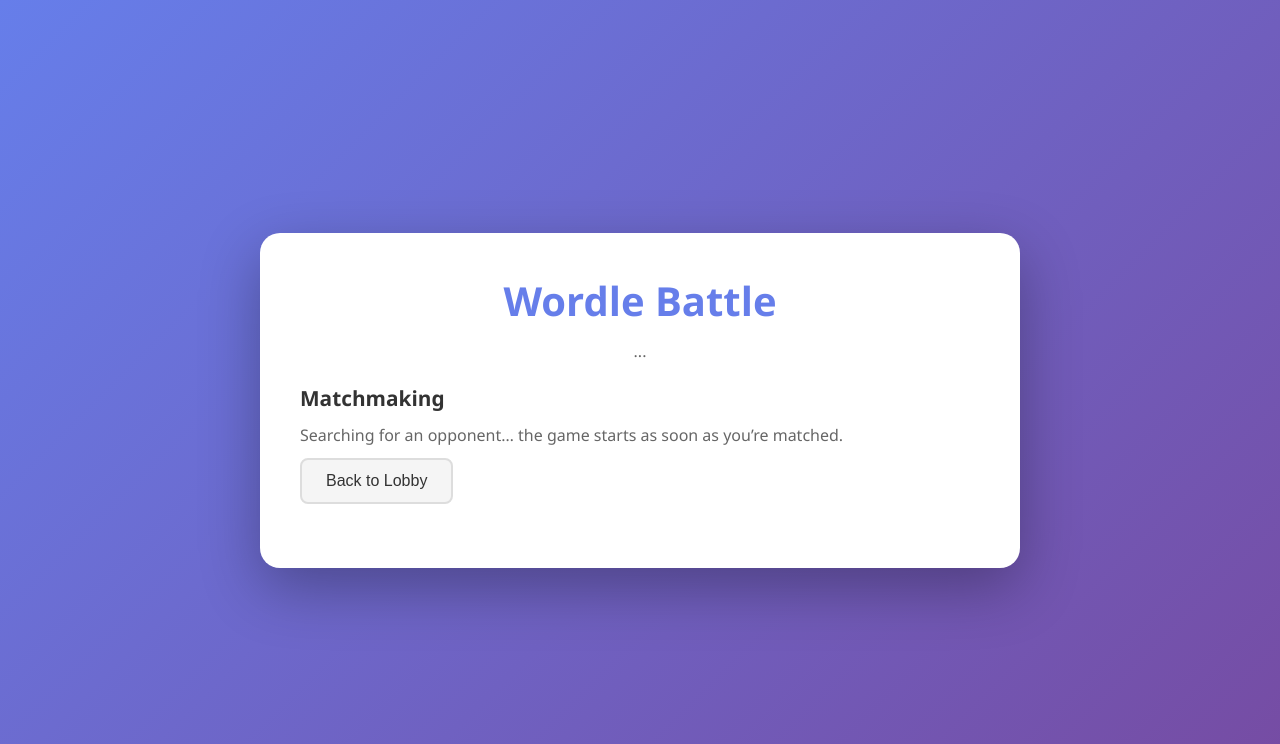
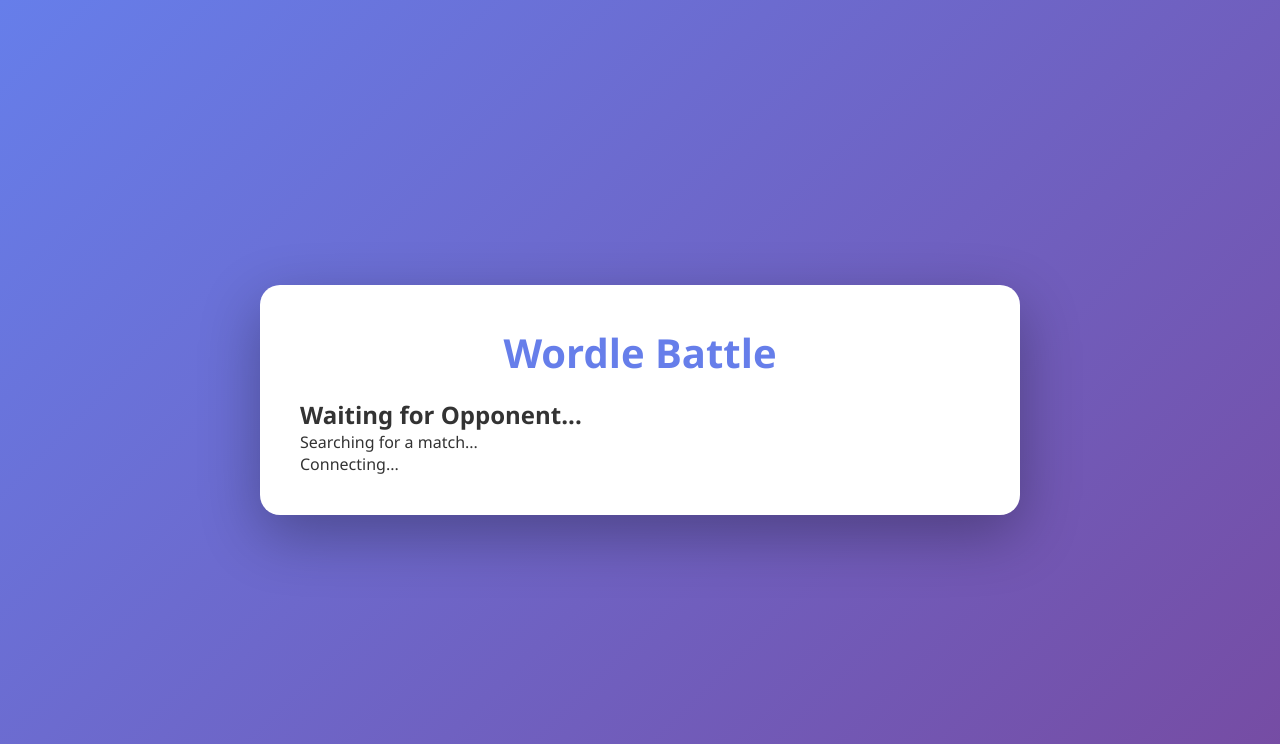
Before and after one commit to Eunhade/Test, a Flask app: page /game in a window 1280 px wide. Shown: the top 744 px of the page. Run offline with Flask 3, Linux system fonts and the light colour scheme; the visitor is signed in with stand-in values (Sample User, id 1); some libraries are stand-ins or nearby versions.

Commit message:
Update game.html

```diff
--- a/templates/game.html
+++ b/templates/game.html
@@ -1,54 +1,73 @@
-<!doctype html>
-<html lang="en">
+<!DOCTYPE html>
+<html>
 <head>
-  <meta charset="utf-8" />
-  <meta name="viewport" content="width=device-width, initial-scale=1" />
-  <title>Wordle Battle - Multiplayer</title>
-  <link rel="stylesheet" href="{{ url_for('static', filename='style.css') }}" />
-  <script src="https://cdn.socket.io/4.7.5/socket.io.min.js"></script>
+    <title>Wordle Battle - Game</title>
+    <link rel="stylesheet" href="{{ url_for('static', filename='style.css') }}">
+    <script src="https://cdn.socket.io/4.5.4/socket.io.min.js"></script>
 </head>
 <body>
     <div class="container">
         <h1>Wordle Battle</h1>
-    <p class="subtitle"><span id="identity">...</span></p>
 
-    <div id="status" class="status info hidden"></div>
+        <!-- Waiting Area -->
+        <div id="waitingArea" class="waiting-area">
+            <h2>Waiting for Opponent...</h2>
+            <div class="loading-spinner"></div>
+            <p id="waitingStatus">Searching for a match...</p>
+            <p id="opponentStatus"></p>
+        </div>
 
-    <div id="waiting" class="section">
-      <h2>Matchmaking</h2>
-      <p style="color: var(--muted); margin-bottom: 12px;">
-        Searching for an opponent… the game starts as soon as you’re matched.
-      </p>
-      <div class="row">
-        <button id="backToLobby" class="btn secondary">Back to Lobby</button>
+        <!-- Game Area -->
+        <div id="gameArea" class="game-area hidden">
+            <!-- Game Header -->
+            <div class="game-header">
+                <div class="timer-section">
+                    <h3>Time Remaining</h3>
+                    <div id="timer" class="timer">5:00</div>
+                </div>
+
+                <div class="score-section">
+                    <div class="score-box">
+                        <span id="youLabel" class="player-label you">You</span>
+                        <span id="myScore" class="score">0</span>
+                    </div>
+                    <div class="score-box">
+                        <span id="oppLabel" class="player-label opponent">Opponent</span>
+                        <span id="oppScore" class="score">0</span>
+                    </div>
                 </div>
             </div>
 
-    <div id="game" class="section hidden">
-      <div id="timer" class="timer">5:00</div>
+            <!-- Game Message -->
+            <div id="gameMessage" class="game-message">
+                Guess the 5-letter word!
+            </div>
 
-      <div class="scores">
-        <div class="score-box">
-          <div class="score-label"><span id="youLabel">You</span></div>
-          <div id="scoreP1" class="score-value">0</div>
+            <!-- Word Grid -->
+            <div id="wordGrid" class="word-grid"></div>
+
+            <!-- Input Area -->
+            <div class="input-area">
+                <input type="text" id="guessInput" maxlength="5" placeholder="Enter guess..." autocomplete="off">
+                <button id="submitBtn" class="btn btn-primary">Submit</button>
+                <button id="surrenderBtn" class="btn btn-danger">Surrender</button>
             </div>
-        <div class="score-box">
-          <div class="score-label"><span id="oppLabel">Opponent</span></div>
-          <div id="scoreP2" class="score-value">0</div>
+
+            <!-- Error Message -->
+            <div id="errorMessage" class="error-message hidden"></div>
+
+            <!-- Game Results -->
+            <div id="gameResults" class="game-results hidden">
+                <h2>Game Over!</h2>
+                <div id="resultMessage"></div>
+                <div id="finalScores"></div>
+                <button id="playAgainBtn" class="btn btn-primary">Back to Lobby</button>
             </div>
         </div>
 
-      <div class="guess-input">
-        <input id="guessInput" type="text" maxlength="5" placeholder="Enter 5-letter word" />
-        <button id="submitGuess" class="btn">Submit</button>
-      </div>
-
-      <div id="feedback"></div>
-
-      <div class="row" style="margin-top: 12px;">
-        <button id="playAgain" class="btn secondary" style="flex:1;">Play Again</button>
-        <button id="backToLobby2" class="btn secondary" style="flex:1;">Back to Lobby</button>
-      </div>
+        <!-- Connection Status -->
+        <div id="connectionStatus" class="connection-status">
+            Connecting...
         </div>
     </div>
 
```
Lines whose indentation alone changed are shown as unchanged.
